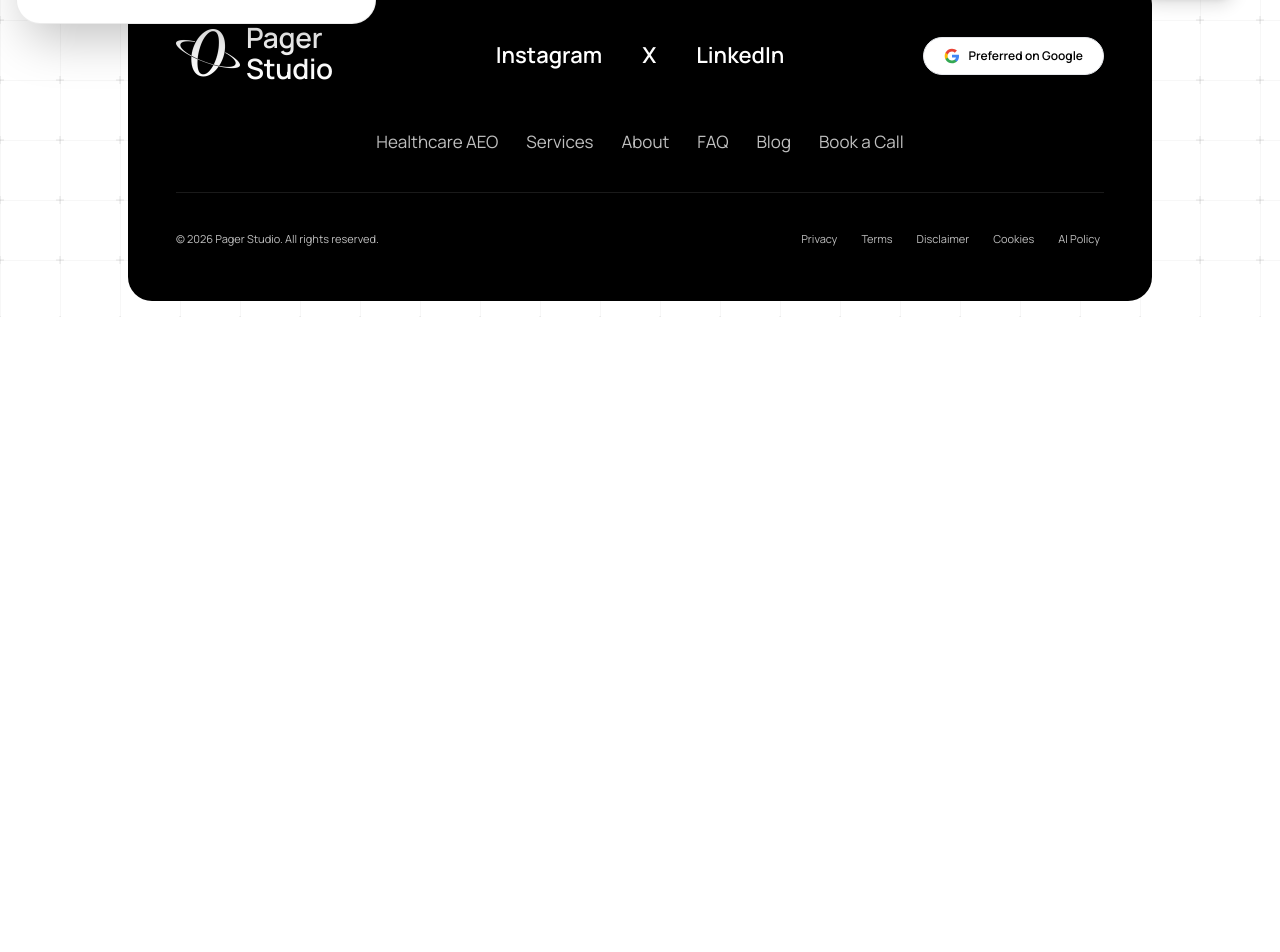
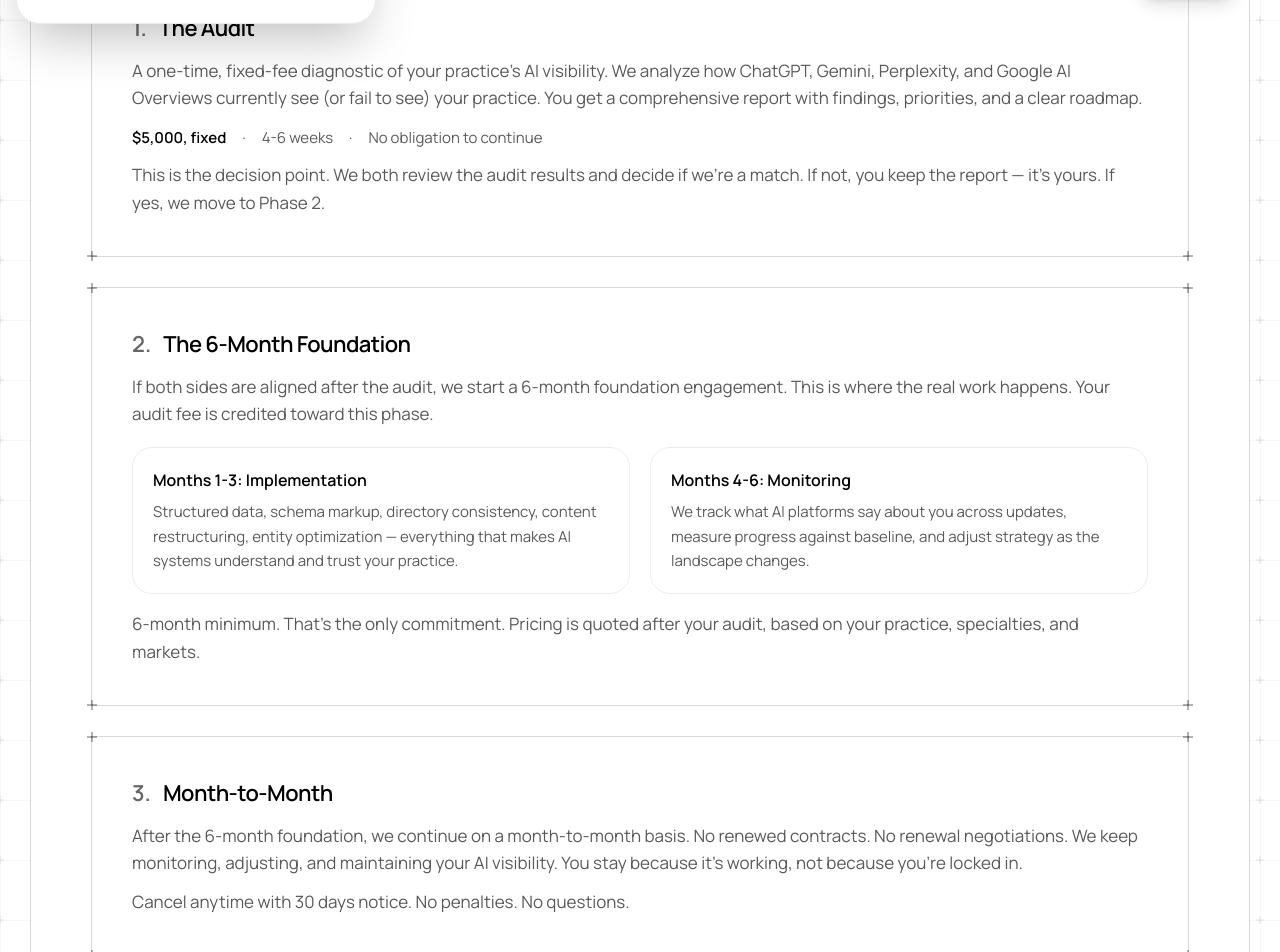
Before and after one commit to pagerstudio/pagerstudio, a Next.js app: page /pricing in a window 1280 px wide. Before the commit this address had no page. Shown: the part 760-1712 px from the top of the page. Before the commit the page ends 1077 px from the top, so only its background shows below. Built offline with nearby package versions, Linux system fonts and the light colour scheme.

Commit message:
refactor: rename /services to /pricing — page is now Pricing & Process
- Renamed services directory to pricing
- /services redirects to /pricing (permanent)
- Updated all internal links and nav
- Page title: Pricing & Process
- Header and footer show 'Pricing & Process'

```diff
--- a/next.config.ts
+++ b/next.config.ts
@@ -6,8 +6,8 @@ const nextConfig: NextConfig = {
   async redirects() {
     return [
       {
-        source: "/pricing",
-        destination: "/services",
+        source: "/services",
+        destination: "/pricing",
         permanent: true,
       },
     ];
--- a/src/app/blog/[slug]/page.tsx
+++ b/src/app/blog/[slug]/page.tsx
@@ -293,7 +293,7 @@ export default async function BlogPostPage({ params }: Props) {
                 Book a Discovery Call
               </Link>
               <Link
-                href="/services"
+                href="/pricing"
                 className="inline-flex items-center justify-center px-7 py-3.5 rounded-full border border-text-primary text-black text-sm font-semibold hover:bg-fill-hover transition-colors focus-visible:outline-none focus-visible:ring-2 focus-visible:ring-black focus-visible:ring-offset-2"
               >
                 See Pricing &amp; Process
--- a/src/app/healthcare-aeo-audit/page.tsx
+++ b/src/app/healthcare-aeo-audit/page.tsx
@@ -86,7 +86,7 @@ export default function HealthcareAEOAuditPage() {
           </p>
           <div className="mt-[30px] flex flex-col md:flex-row gap-[16px]">
             <Button href="/book">Book a Discovery Call</Button>
-            <Button href="/services" variant="secondary">
+            <Button href="/pricing" variant="secondary">
               See Full Pricing
             </Button>
           </div>
--- a/src/app/healthcare-aeo/page.tsx
+++ b/src/app/healthcare-aeo/page.tsx
@@ -88,7 +88,7 @@ export default function HealthcareAEOPage() {
           </p>
           <div className="mt-[30px] flex flex-col md:flex-row gap-[16px]">
             <Button href="/book">Book a Discovery Call</Button>
-            <Button href="/services" variant="secondary">
+            <Button href="/pricing" variant="secondary">
               See Pricing &amp; Process
             </Button>
           </div>
--- a/src/app/page.tsx
+++ b/src/app/page.tsx
@@ -78,7 +78,7 @@ export default async function HomePage() {
           </h1>
           <div className="flex flex-col md:flex-row flex-wrap items-center justify-center gap-[16px] md:gap-[30px] mt-[24px] md:mt-[30px] hero-animate" style={{ animationDelay: "150ms" }}>
             <Button href="/book">Book a Discovery Call</Button>
-            <Button href="/services" variant="secondary">
+            <Button href="/pricing" variant="secondary">
               See Pricing &amp; Process
             </Button>
           </div>
--- a/src/app/services/page.tsx
+++ b/src/app/pricing/page.tsx
@@ -5,9 +5,9 @@ import GlassCard from "@/components/GlassCard";
 import Section from "@/components/Section";
 
 export const metadata: Metadata = {
-  title: "Services — How Pager Studio Works",
+  title: "Pricing & Process",
   description:
-    "Pager Studio's process: a one-time AEO audit, then a 6-month foundation if we're a fit, then month-to-month. Simple, no surprises.",
+    "Pager Studio's pricing: $5,000 fixed audit. 6-month foundation. Month-to-month after that. No surprises, no hidden fees.",
   keywords: [
     "healthcare AEO services",
     "AEO audit",
@@ -16,20 +16,20 @@ export const metadata: Metadata = {
     "AEO process",
   ],
   alternates: {
-    canonical: "/services",
+    canonical: "/pricing",
   },
   openGraph: {
-    title: "Services — How Pager Studio Works",
+    title: "Pricing & Process",
     description:
-      "One-time audit. 6-month foundation. Month-to-month. That's it.",
-    url: "https://pagerstudio.space/services",
+      "$5,000 audit. 6-month foundation. Month-to-month. That's it.",
+    url: "https://pagerstudio.space/pricing",
     images: ["/og-default.png"],
   },
   twitter: {
     card: "summary_large_image",
-    title: "Services — How Pager Studio Works",
+    title: "Pricing & Process",
     description:
-      "One-time audit. 6-month foundation. Month-to-month. That's it.",
+      "$5,000 audit. 6-month foundation. Month-to-month. That's it.",
     images: ["/og-default.png"],
   },
 };
@@ -41,7 +41,7 @@ export default function ServicesPage() {
       <section className="px-[20px] md:px-[30px] pt-[20px] md:pt-[30px] pb-[90px] md:pb-[180px]">
         <GlassCard className="mx-auto max-w-[1440px] px-[30px] md:px-[60px] pt-[30px] md:pt-[60px] pb-[30px] md:pb-[60px]">
           <p className="text-subhead font-medium text-text-secondary">
-            {"// Services //"}
+            {"// Pricing & Process //"}
           </p>
           <h1 className="mt-[20px] md:mt-[30px] text-display md:text-display-xl font-semibold leading-snug tracking-tight">
             How Pager Studio Works
@@ -232,7 +232,7 @@ export default function ServicesPage() {
               "@type": "BreadcrumbList",
               itemListElement: [
                 { "@type": "ListItem", position: 1, name: "Home", item: "https://pagerstudio.space" },
-                { "@type": "ListItem", position: 2, name: "Services", item: "https://pagerstudio.space/services" },
+                { "@type": "ListItem", position: 2, name: "Pricing & Process", item: "https://pagerstudio.space/pricing" },
               ],
             },
           ]),
--- a/src/app/sitemap.ts
+++ b/src/app/sitemap.ts
@@ -23,7 +23,7 @@ export default function sitemap(): MetadataRoute.Sitemap {
       priority: 0.9,
     },
     {
-      url: `${baseUrl}/services`,
+      url: `${baseUrl}/pricing`,
       lastModified: new Date(),
       changeFrequency: "monthly",
       priority: 0.8,
--- a/src/components/Footer.tsx
+++ b/src/components/Footer.tsx
@@ -11,7 +11,7 @@ const socialLinks = [
 
 const pageLinks = [
   { label: "Healthcare AEO", href: "/healthcare-aeo" },
-  { label: "Services", href: "/services" },
+  { label: "Pricing & Process", href: "/pricing" },
   { label: "About", href: "/about" },
   { label: "FAQ", href: "/faq" },
   { label: "Blog", href: "/blog" },
--- a/src/components/Header.tsx
+++ b/src/components/Header.tsx
@@ -8,7 +8,7 @@ import { usePathname } from "next/navigation";
 const pageLinks = [
   { label: "Home", href: "/" },
   { label: "Healthcare AEO", href: "/healthcare-aeo" },
-  { label: "Services", href: "/services" },
+  { label: "Pricing & Process", href: "/pricing" },
   { label: "AEO Audit", href: "/healthcare-aeo-audit" },
   { label: "About", href: "/about" },
   { label: "Blog", href: "/blog" },
--- a/src/content/blog/how-ai-search-differs-from-google.mdx
+++ b/src/content/blog/how-ai-search-differs-from-google.mdx
@@ -151,7 +151,7 @@ Most healthcare practices haven't adapted to AI search yet. They're still optimi
 
 The first step is understanding how AI currently sees your practice. Pager Studio's AEO audit maps exactly that — and gives you a roadmap to close the gaps.
 
-[See how we work](/services) or [book a discovery call](/book) to get started.
+[See how we work](/pricing) or [book a discovery call](/book) to get started.
 
 ## Frequently Asked Questions
 
--- a/src/content/blog/what-is-aeo-healthcare.mdx
+++ b/src/content/blog/what-is-aeo-healthcare.mdx
@@ -181,7 +181,7 @@ The first step is understanding how AI currently sees your practice. An AEO audi
 
 Pager Studio's AEO audit provides all of this — plus a clear roadmap to make your practice the answer AI gives tomorrow.
 
-[Book a Discovery Call](/book) or [see how we work](/services) to get started.
+[Book a Discovery Call](/book) or [see how we work](/pricing) to get started.
 
 ## Frequently Asked Questions
 
```
